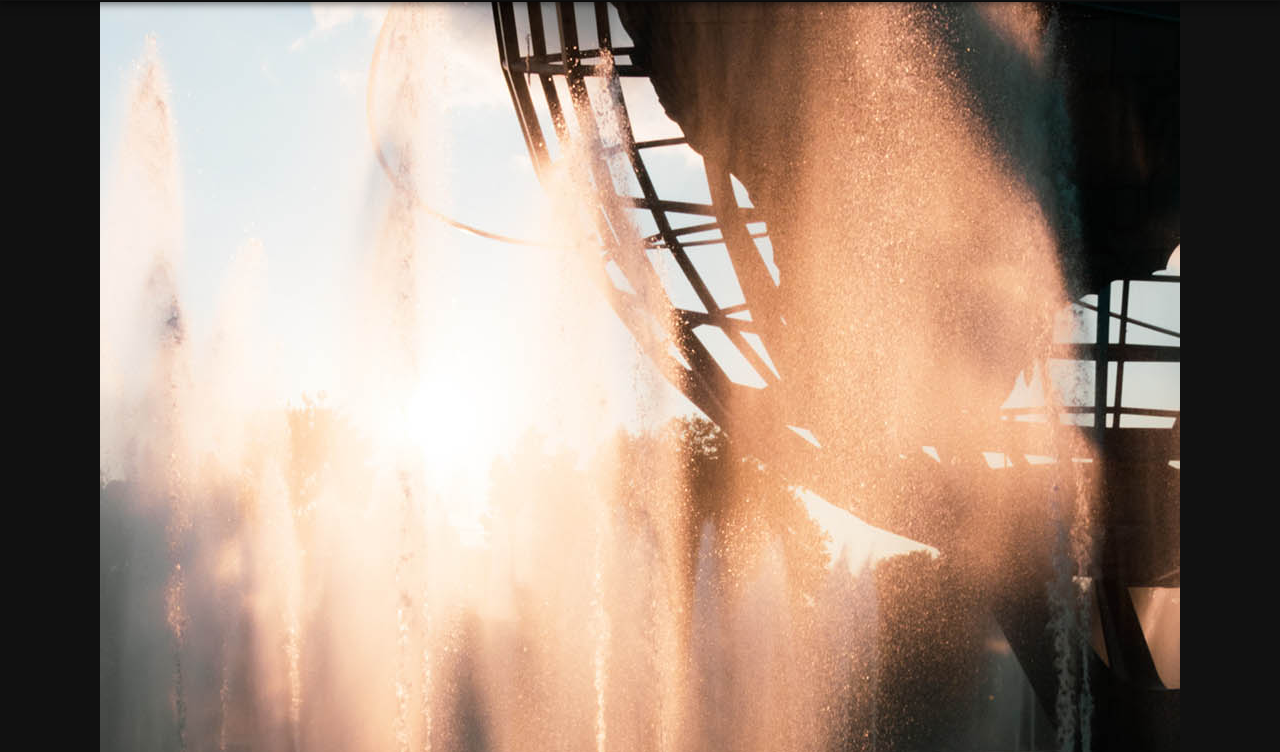
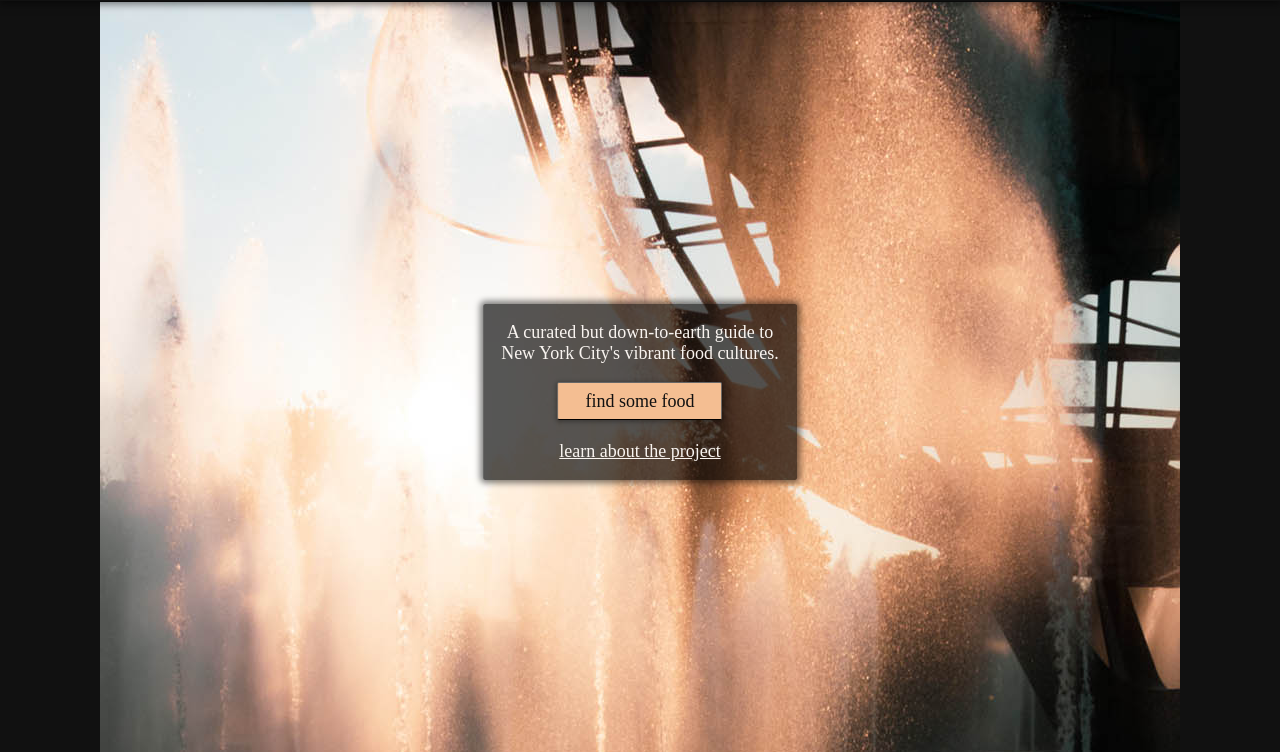
Before and after one commit to max11D/microcosm, a plain HTML site: page index.html in a window 1280 px wide. Shown: the part 48-800 px from the top of the page. Drawn offline with Linux system fonts and the light colour scheme; a web font is replaced by a local one.

Commit message:
bugfixes

```diff
--- a/index.html
+++ b/index.html
@@ -80,7 +80,7 @@
         <div class="cover-image"><img class="cover-image" src="./images/cover.jpg"
                 alt="Child looking up at a fountain statue of the world" /></div>
     </div>
-    <div className="landing-block">
+    <div class="landing-block">
         <p>
             <b>
                 A curated but down-to-earth guide to <br>New York City's
```
Also changed, not shown: icons/burger-menu.png (added).
